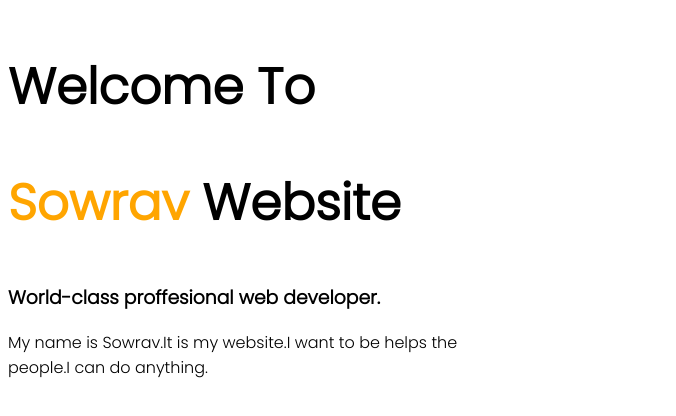
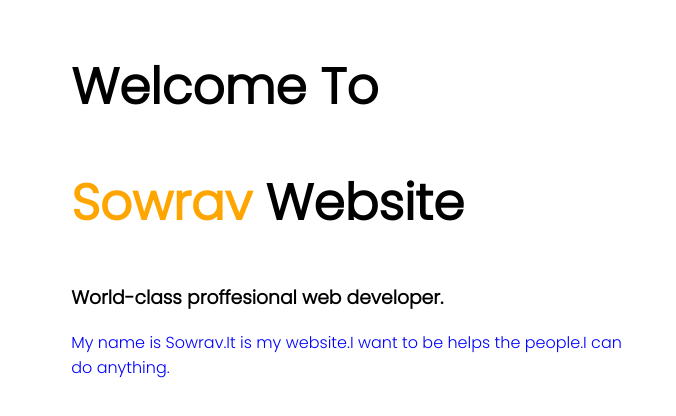
Before and after one commit to AliAhasanTalukder/web-portfolio, a plain HTML site: page index.html in a window 1280 px wide. Shown: the whole page, without its empty margins (0-676 px from the left). Drawn offline with Linux system fonts and the light colour scheme.

Commit message:
top part

```diff
--- a/style.css
+++ b/style.css
@@ -8,9 +8,13 @@ h1{
     color: orange;
 }
 .half-width{
-    width: 40%;
+    width: 45%;
     float: left;
+    margin-left: 5%;
 }
 #ok{
     width: 100%;
 }
+p{
+    color: blue;
+}
```
